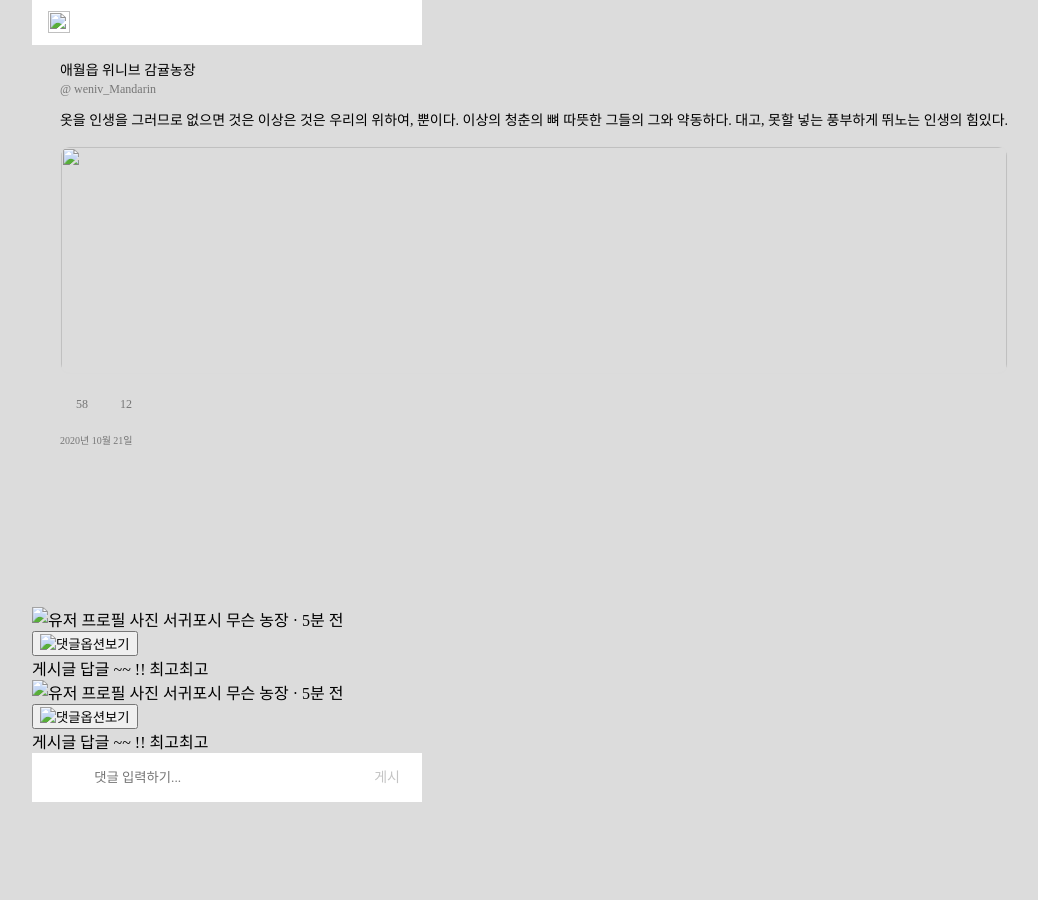
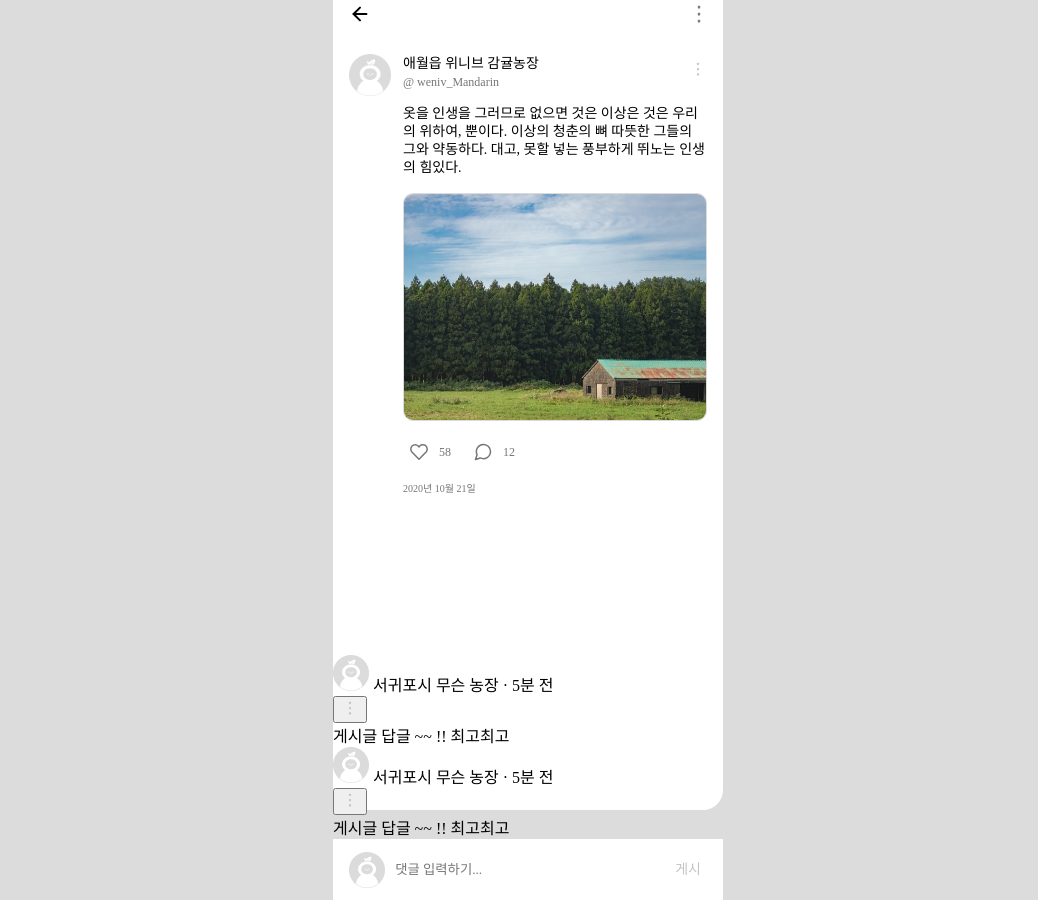
Before and after one commit to iwipwq/tangerine-market, a plain HTML site: page src/pages/post.html in a window 1280 px wide. Shown: the whole page, without its empty margins (112-1150 px from the left). Before the commit the page ends 802 px from the top, so only its background shows below. Drawn offline with Linux system fonts and the light colour scheme; a web font is replaced by a local one.

Commit message:
💄post page 수정

```diff
--- a/src/pages/post.html
+++ b/src/pages/post.html
@@ -11,12 +11,13 @@
 
 <body>
     <!-- 머리 -->
-    <div id="container">
-        <header id="header">
+    <div class="container" id="post-wrap">
+        <header class="post-header">
+            <h1 class="sr-only">게시글 보기</h1>
             <div class="top-basic-nav">
-                <a href="#none"><img src="./img/icon-arrow-left.svg" alt="" class="icon-arrow-left" /></a>
+                <a href="#none"><img src="../../img/icon-arrow-left.svg" alt="" class="icon-arrow-left" /></a>
                 <a href="#none">
-                    <img src="./img/icon-more-vertical.svg" alt="" class="icon-more-vertical" />
+                    <img src="../../img/icon-more-vertical.svg" alt="" class="icon-more-vertical" />
                 </a>
             </div>
         </header>
@@ -26,14 +27,14 @@
                 <article class="home-post">
                     <h2 class="sr-only">포스트섹션</h2>
                     <a class="user-profile">
-                        <img src="./img/basic-profile-img-.png" alt="" class="basic-profile-img" />
+                        <img src="../../img/basic-profile-img-.png" alt="" class="basic-profile-img" />
                     </a>
                     <section class="post-section">
                         <h3>
                             <a href="javascript:void(0)" class="typography--h3">애월읍 위니브 감귤농장</a>
                         </h3>
                         <a href="javascript:vold(0)" class="post-more-vertical">
-                            <img src="./img/s-icon-more-vertical.svg" alt="" class="s-icon-more-vertical" />
+                            <img src="../../img/s-icon-more-vertical.svg" alt="" class="s-icon-more-vertical" />
                         </a>
                         <a class="post-author typography--12p14h">@ weniv_Mandarin</a>
                         <p class="post-text typography--p">
@@ -42,13 +43,14 @@
                             풍부하게 뛰노는 인생의 힘있다.
                         </p>
 
-                        <img src="./img/jay-lee-FWtiv70Z_ZY-unsplash.jpg" alt="" class="post-img" />
+                        <img src="../../img/jay-lee-FWtiv70Z_ZY-unsplash.jpg" alt="" class="post-img" />
                         <button class="like" type="button">
-                            <img src="./img/icon-heart.svg" alt="" class="icon-heart" />
+                            <img src="../../img/icon-heart.svg" alt="" class="icon-heart" />
                         </button>
                         <span class="like-counter typography--12p12h">58</span>
                         <button class="post-comment" type="button">
-                            <img src="./img/icon-message-circle-small.svg" alt="" class="icon-message-circle-small" />
+                            <img src="../../img/icon-message-circle-small.svg" alt=""
+                                class="icon-message-circle-small" />
                         </button>
                         <span class="comment-counter typography--12p12h">12</span>
                         <small class="post-date">2020년 10월 21일</small>
@@ -61,12 +63,12 @@
                     <li class="comment-list">
                         <div class="user-comment">
                             <div class="tit-comment">
-                                <img src="img/basic-profile.png" alt="유저 프로필 사진">
+                                <img src="../../img/basic-profile.png" alt="유저 프로필 사진">
                                 <strong class="txt-username">서귀포시 무슨 농장</strong>
                                 <span class="txt-time">· 5분 전</span>
                             </div>
                             <button type="button" class="btn-more">
-                                <img src="img/s-icon-more-vertical.svg" alt="댓글옵션보기" class="img-more">
+                                <img src="../../img/s-icon-more-vertical.svg" alt="댓글옵션보기" class="img-more">
                             </button>
                         </div>
                         <p class="txt-comment">게시글 답글 ~~ !! 최고최고</p>
@@ -74,12 +76,12 @@
                     <li class="comment-list">
                         <div class="user-comment">
                             <div class="tit-comment">
-                                <img src="img/basic-profile.png" alt="유저 프로필 사진">
+                                <img src="../../img/basic-profile.png" alt="유저 프로필 사진">
                                 <strong class="txt-username">서귀포시 무슨 농장</strong>
                                 <span class="txt-time">· 5분 전</span>
                             </div>
                             <button type="button" class="btn-more">
-                                <img src="img/s-icon-more-vertical.svg" alt="댓글옵션보기" class="img-more">
+                                <img src="../../img/s-icon-more-vertical.svg" alt="댓글옵션보기" class="img-more">
                             </button>
                         </div>
                         <p class="txt-comment">게시글 답글 ~~ !! 최고최고</p>
@@ -90,12 +92,12 @@
                     </li>
                 </ul>
                 <div class="comment">
-                    <img src="./img/basic-profile.png" alt="" class="basic-profile" />
+                    <img src="../../img/basic-profile.png" alt="" class="basic-profile" />
                     <form action="">
-                      <input type="text" placeholder="댓글 입력하기..." />
-                      <button>게시</button>
+                        <input type="text" placeholder="댓글 입력하기..." />
+                        <button>게시</button>
                     </form>
-                  </div>
+                </div>
             </section>
         </main>
     </div>
--- a/src/style/screens/post.css
+++ b/src/style/screens/post.css
@@ -11,27 +11,40 @@ body {
 ::-webkit-scrollbar {
   display: none;
 }
-#header {
+
+#post-wrap {
+  display: flex;
+  flex-direction: column;
+  justify-content: center;
+  align-items: center;
+  position: relative;
+}
+.post-header {
+  width: 100%;
+  position: absolute;
+  top: 0;
+  left: 0;
+  z-index: 10;
   border-bottom: 1px solid #dbdbdb;
 }
-#container {
-  width: 390px;
-  height: 100vh;
-  background-color: #fff;
-  display: flex;
-  flex-direction: column;
+.post-header .top-basic-nav {
+  border-top-left-radius: 20px;
+  border-top-right-radius: 20px;
 }
 
 .home {
-  width: 358px;
-  height: 434px;
-  margin: 20px auto 24px;
+  margin: 70px auto 0;
 }
-
+.home-post {
+  padding: 16px 16px 20px;
+}
 .comment-box {
   background-color: #fff;
   border-top: 1px solid #dbdbdb;
   margin-bottom: 4px;
+  border-bottom-left-radius: 20px;
+  border-bottom-right-radius: 20px;
+  overflow: hidden;
 }
 .comment-list {
   margin-top: 22px;
```
Also changed, not shown: 3 other files.
